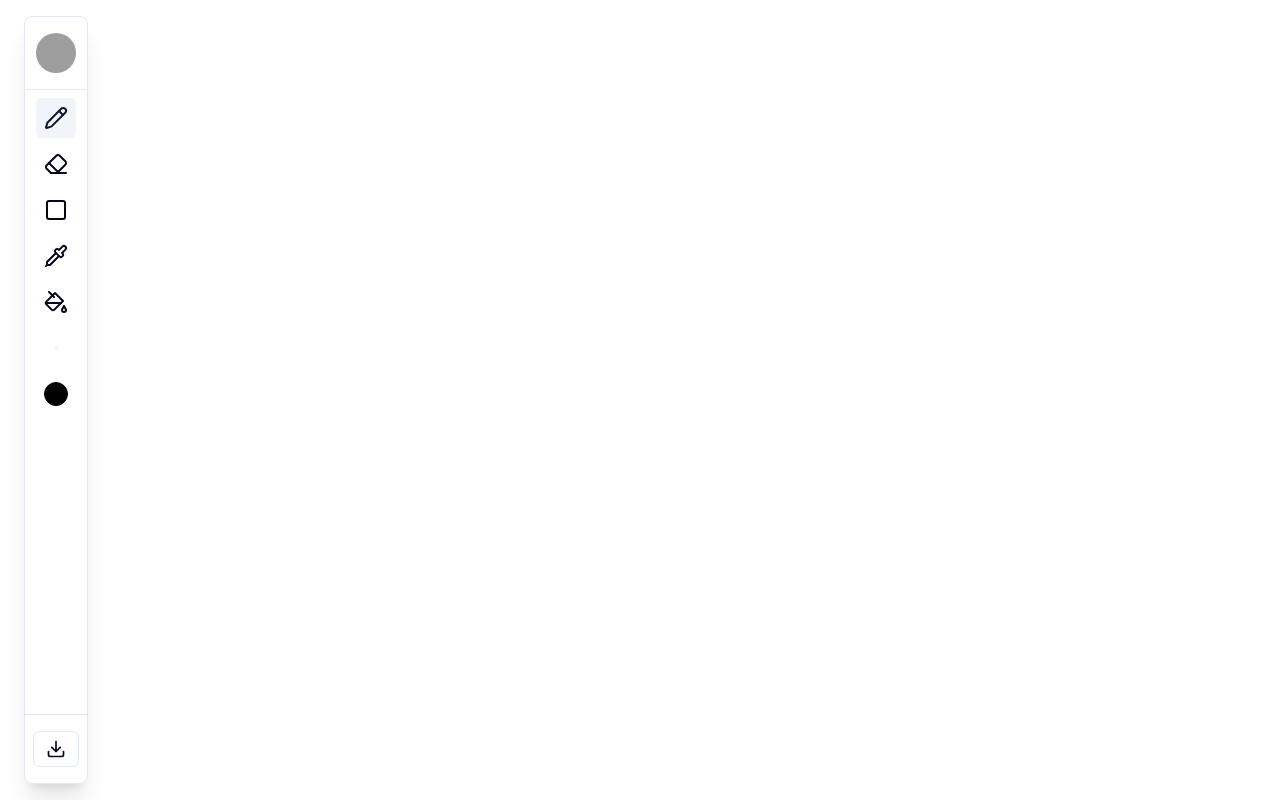
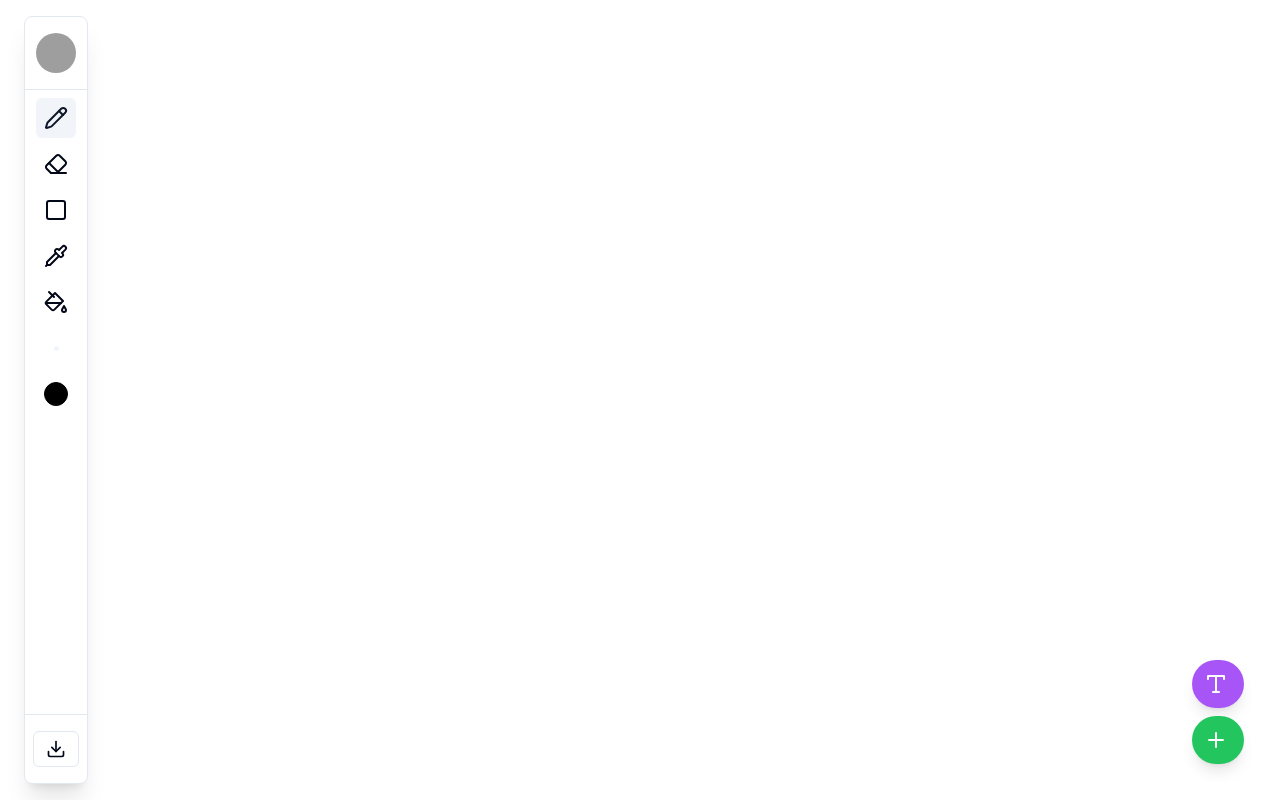
Before and after one commit to HasanYahya101/Artify-Vite, a React (Vite) app: page / in a window 1280 px wide. Built offline with nearby package versions, Linux system fonts and the light colour scheme; grey boxes are pictures that could not be loaded.

Commit message:
refactor: Update CanvasDrawingApp component to include Text and New buttons in the playground

```diff
--- a/src/components/component/playground.jsx
+++ b/src/components/component/playground.jsx
@@ -1,5 +1,5 @@
 import React, { useState, useRef, useEffect } from 'react';
-import { Pencil, Brush, Minus, Square, Circle, Eraser, Download, LineChartIcon, Slash, Pipette, PaintBucket } from 'lucide-react';
+import { Pencil, Brush, Minus, Square, Circle, Eraser, Download, LineChartIcon, Slash, Pipette, PaintBucket, Type, Plus } from 'lucide-react';
 import { Button } from '../ui/button';
 import { Avatar, AvatarFallback, AvatarImage } from "@/components/ui/avatar";
 import {
@@ -51,13 +51,10 @@ const CanvasDrawingApp = () => {
     };
 
     function drawStar(ctx, centerX, centerY, numPoints, radius) {
-        // Generate star vertices
         var star = generateStarTriangles(numPoints, radius);
 
-        // Define offset
         var offset = [centerX, centerY];
 
-        // Draw star outline
         ctx.strokeStyle = color;
         drawObj(ctx, star, offset, true);
     }
@@ -624,6 +621,20 @@ const CanvasDrawingApp = () => {
                     onMouseMove={draw}
                 />
             </div>
+            <div className="fixed bottom-9 right-9 flex flex-col gap-2">
+                <button className="bg-purple-500 hover:bg-purple-600 text-white rounded-full p-3 shadow-lg transition-all duration-300 flex items-center group hover:pr-6">
+                    <Type size={24} />
+                    <span className="max-w-0 overflow-hidden whitespace-nowrap group-hover:max-w-xs transition-all duration-300 ml-1">
+                        Text
+                    </span>
+                </button>
+                <button className="bg-green-500 hover:bg-green-600 text-white rounded-full p-3 shadow-lg transition-all duration-300 flex items-center group hover:pr-6">
+                    <Plus size={24} />
+                    <span className="max-w-0 overflow-hidden whitespace-nowrap group-hover:max-w-xs transition-all duration-300 ml-1">
+                        New
+                    </span>
+                </button>
+            </div>
         </div>
     );
 };
```
